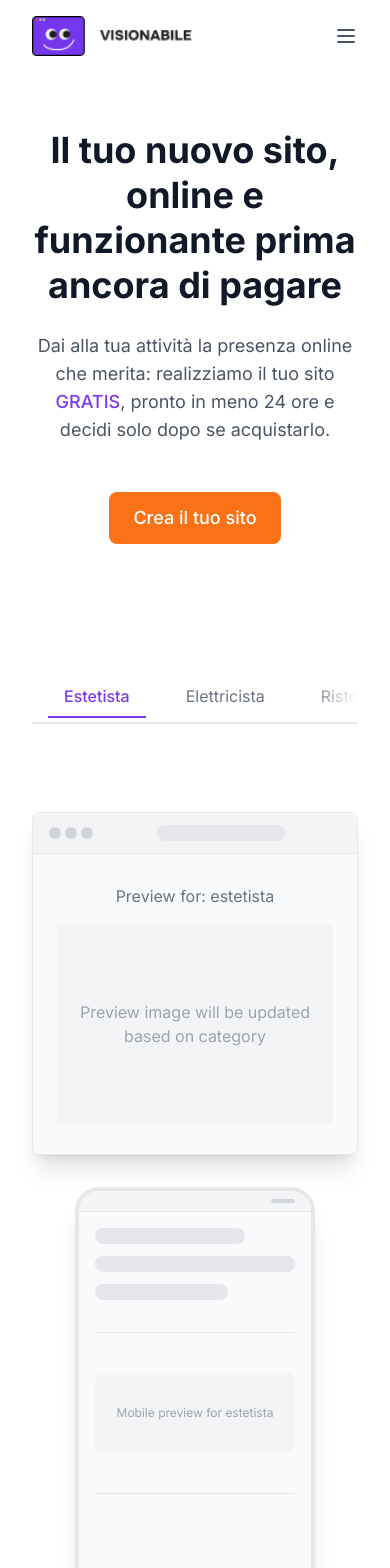
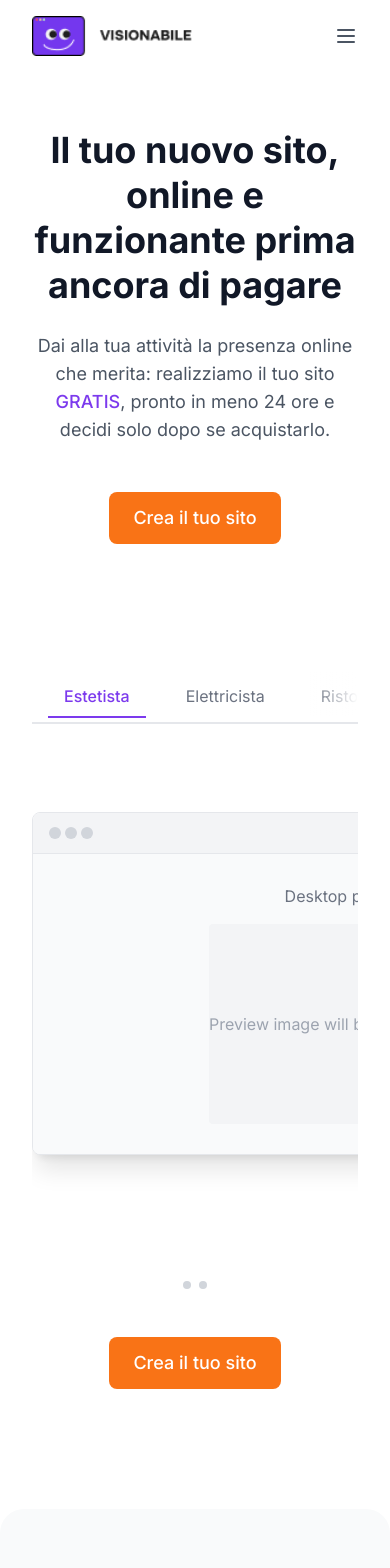
Before and after one commit to marangia/creator-website-magic, a React (Vite) app: page / in a window 390 px wide. Shown: the top 1568 px of the page. Built offline with nearby package versions, Linux system fonts and the light colour scheme.

Commit message:
Improve Website Preview Layout
This commit improves the layout of the website preview section.  The desktop version now displays both desktop and mobile website previews side-by-side, with horizontal scrolling enabled for responsiveness. The "Crea il tuo sito" button is also centered.

```diff
--- a/src/components/WebsitePreview.tsx
+++ b/src/components/WebsitePreview.tsx
@@ -1,5 +1,5 @@
 
-import React, { useEffect, useState } from 'react';
+import React, { useEffect, useState, useRef } from 'react';
 import Button from './Button';
 
 interface WebsitePreviewProps {
@@ -9,6 +9,7 @@ interface WebsitePreviewProps {
 const WebsitePreview: React.FC<WebsitePreviewProps> = ({ category = 'estetista' }) => {
   // This will be replaced with your actual images for each category later
   const [previewImage, setPreviewImage] = useState('/placeholder.svg');
+  const scrollContainerRef = useRef<HTMLDivElement>(null);
 
   useEffect(() => {
     // This effect will update the preview image when the category changes
@@ -45,9 +46,14 @@ const WebsitePreview: React.FC<WebsitePreviewProps> = ({ category = 'estetista'
 
   return (
     <section className="container py-10">
-      <div className="flex flex-col lg:flex-row items-center justify-center gap-8">
+      {/* Horizontal scrollable container */}
+      <div
+        ref={scrollContainerRef}
+        className="flex overflow-x-auto pb-6 scrollbar-hide scroll-smooth snap-x snap-mandatory"
+      >
+        <div className="flex w-full min-w-max gap-6 px-4 md:px-0 md:justify-center">
           {/* Desktop Preview */}
-        <div className="w-full lg:w-3/5 reveal animate-fade-in">
+          <div className="w-full md:w-[580px] lg:w-[640px] flex-shrink-0 snap-center reveal animate-fade-in">
             <div className="bg-white rounded-lg shadow-xl overflow-hidden border border-gray-200">
               {/* Browser mockup header */}
               <div className="bg-gray-100 px-4 py-3 flex items-center space-x-2 border-b border-gray-200">
@@ -65,7 +71,7 @@ const WebsitePreview: React.FC<WebsitePreviewProps> = ({ category = 'estetista'
               <div className="p-6 bg-gray-50 min-h-[300px] flex flex-col items-center justify-center">
                 {/* This will be updated with actual preview image for selected category */}
                 <div className="text-center">
-                <p className="text-gray-500 mb-4">Preview for: {category}</p>
+                  <p className="text-gray-500 mb-4">Desktop preview for: {category}</p>
                   <div className="w-full max-w-md mx-auto h-[200px] bg-gray-100 rounded flex items-center justify-center">
                     <p className="text-gray-400">Preview image will be updated based on category</p>
                   </div>
@@ -75,7 +81,7 @@ const WebsitePreview: React.FC<WebsitePreviewProps> = ({ category = 'estetista'
           </div>
 
           {/* Mobile Preview */}
-        <div className="w-full lg:w-1/5 reveal animate-fade-in" style={{ animationDelay: '200ms' }}>
+          <div className="w-[280px] flex-shrink-0 snap-center reveal animate-fade-in" style={{ animationDelay: '200ms' }}>
             <div className="bg-white rounded-3xl shadow-xl overflow-hidden border-4 border-gray-200 mx-auto max-w-[240px]">
               {/* Mobile header */}
               <div className="bg-gray-100 px-4 py-2 border-b border-gray-200 flex justify-end">
@@ -99,8 +105,15 @@ const WebsitePreview: React.FC<WebsitePreviewProps> = ({ category = 'estetista'
             </div>
           </div>
         </div>
+      </div>
 
-      <div className="mt-12 text-center reveal animate-fade-in" style={{ animationDelay: '400ms' }}>
+      {/* Scroll indicators for mobile */}
+      <div className="flex justify-center gap-2 mt-4 md:hidden">
+        <div className="w-2 h-2 rounded-full bg-gray-300"></div>
+        <div className="w-2 h-2 rounded-full bg-gray-300"></div>
+      </div>
+
+      <div className="mt-12 text-center flex justify-center reveal animate-fade-in" style={{ animationDelay: '400ms' }}>
         <Button size="lg">Crea il tuo sito</Button>
       </div>
     </section>
--- a/src/index.css
+++ b/src/index.css
@@ -127,6 +127,19 @@
     scroll-behavior: smooth;
     -webkit-overflow-scrolling: touch;
   }
+
+  /* Snap scrolling */
+  .snap-x {
+    scroll-snap-type: x mandatory;
+  }
+
+  .snap-center {
+    scroll-snap-align: center;
+  }
+
+  .snap-mandatory {
+    --webkit-scroll-snap-type: mandatory;
+  }
 }
 
 .reveal {
```
Lines whose indentation alone changed are shown as unchanged.
